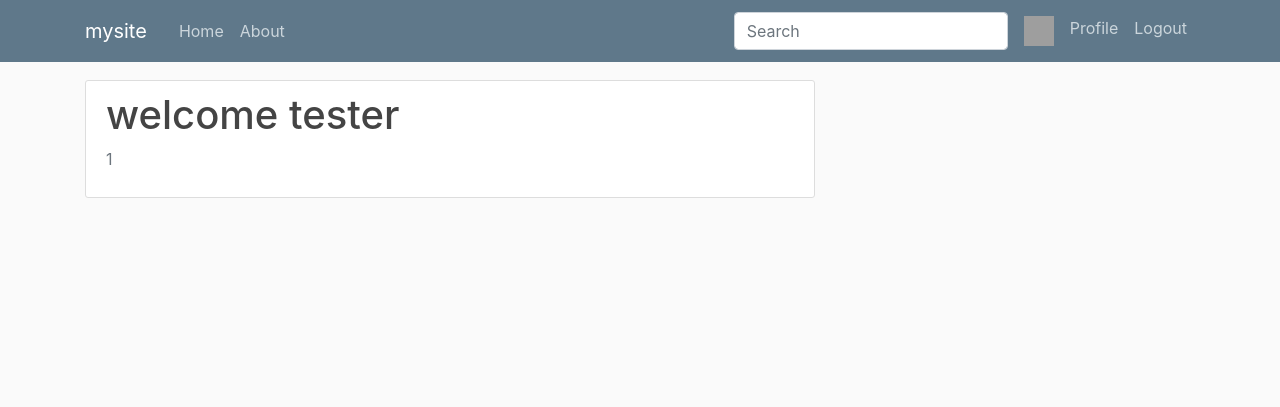
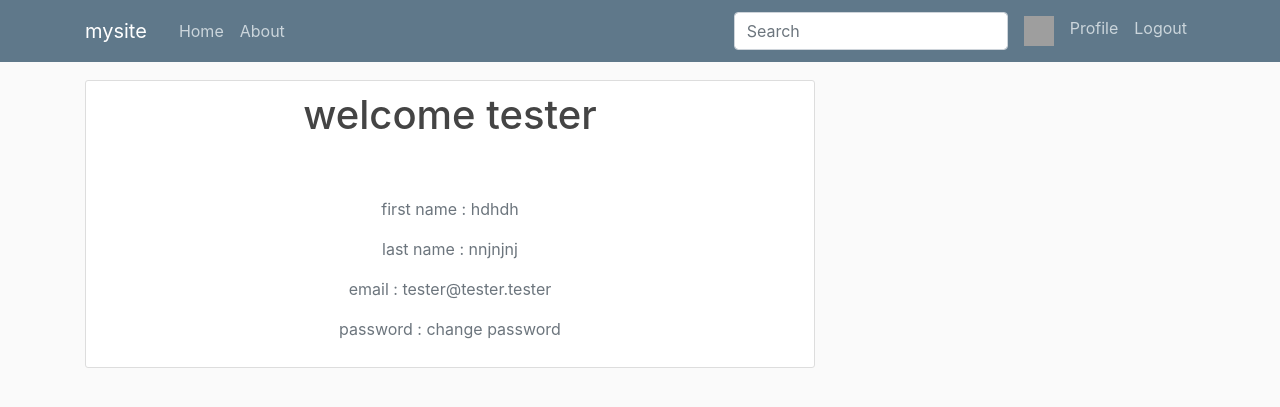
Before and after one commit to mheeedo/PROJET_DE_SEMESTRE, a Django app: the page made by authentication/templates/authentication/profile.html in a window 1280 px wide. Shown: the top 407 px of the page. Run offline with Django 3.2, Linux system fonts and the light colour scheme; the first user in the database is signed in; some libraries are stand-ins or nearby versions; grey boxes are pictures that could not be loaded.

Commit message:
permet de connexion

```diff
--- a/authentication/forms.py
+++ b/authentication/forms.py
@@ -8,6 +8,7 @@ class UserRegisterForm(UserCreationForm):
     last_name = forms.CharField()
     email = forms.EmailField()
 
+
     class Meta:
         model = User
         fields = ['first_name','last_name','username', 'email', 'password1', 'password2']
--- a/authentication/models.py
+++ b/authentication/models.py
@@ -7,5 +7,6 @@ class Profile(models.Model):
     user = models.OneToOneField(User, on_delete=models.CASCADE)
 
 
+
     def __str__(self):
         return f'{self.user.username} Profile'
--- a/authentication/templates/authentication/profile.html
+++ b/authentication/templates/authentication/profile.html
@@ -1,12 +1,16 @@
 {% extends "authentication/base.html" %}
 {% load crispy_forms_tags %}
 {% block content %}
-    <div class="content-section">
-      <div class="media">
+    <div class="content-section" style="text-align: center;">
+      <div class="media" >
 
         <div class="media-body">
-          <h2 class="account-heading"> welcome {{ user.username }}</h2>
-          <p class="text-secondary">{{ user.id }}</p>
+          <h2 class="account-heading" style="text-align: center;padding-bottom: 50px;"> welcome {{ user.username }}</h2>
+          <p class="text-secondary">first name : {{ user.first_name }}</p>
+          <p class="text-secondary">last name : {{ user.last_name }}</p>
+          <p class="text-secondary">email : {{ user.email }}</p>
+          <p class="text-secondary">password : change password</p>
+
         </div>
       </div>
 
--- a/authentication/views.py
+++ b/authentication/views.py
@@ -1,3 +1,4 @@
+from authentication.models import Profile
 from products.models import Product
 from authentication.forms import UserRegisterForm
 from django.shortcuts import redirect, render
@@ -22,4 +23,5 @@ def register(request):
 
 @login_required
 def profile(request,id_profile):
-    return render(request, 'authentication/profile.html')
+
+    return render(request, 'authentication/profile.html',)
```
Also changed, not shown: authentication/migrations/0002_profile_adresse.py (added), authentication/migrations/0003_remove_profile_adresse.py (added), db.sqlite3, products/migrations/0004_alter_product_thumbnail.py (added).
